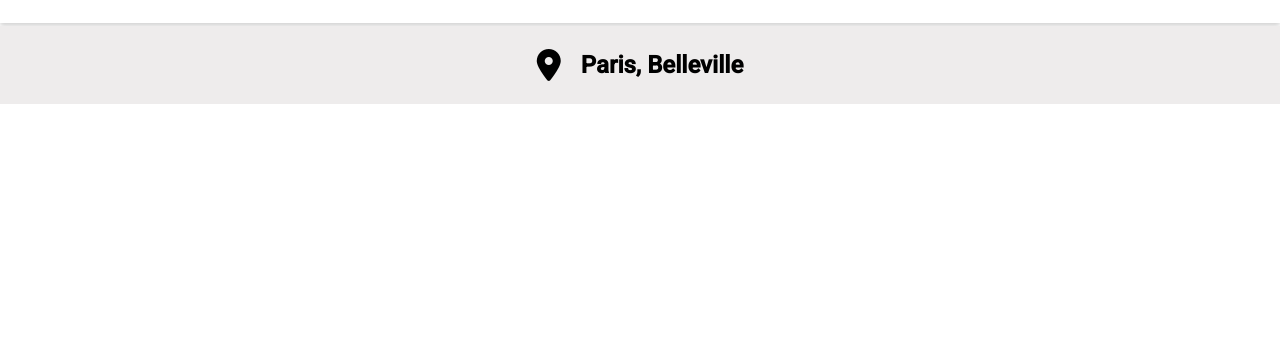
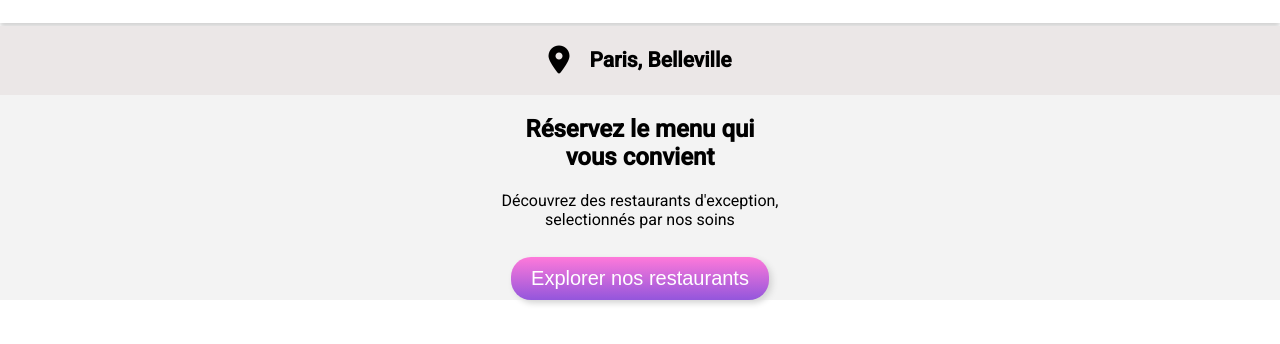
Before and after one commit to dansan973/ohmyfood2, a plain HTML site: page index.html in a window 1280 px wide. Shown: the part 66-410 px from the top of the page. Drawn offline with Linux system fonts and the light colour scheme; a web font is replaced by a local one.

Commit message:
explorer gradient

```diff
--- a/index.html
+++ b/index.html
@@ -19,6 +19,14 @@
             <i class="fa-solid fa-location-dot fa-2x"></i>
             <h2>Paris, Belleville</h2>
         </div>
+        <div class="explorer">
+            <h2>Réservez le menu qui <br> vous convient</h2>
+            <p>Découvrez des restaurants d'exception,<br> selectionnés par nos soins </p>
+            <button>Explorer nos restaurants</button>
+
+
+        </div>
+
     </main>
 </body>
 
--- a/style.css
+++ b/style.css
@@ -14,7 +14,7 @@ body {
 header {
     font-family: 'Shrikhand', cursive;
     text-align: center;
-    box-shadow: 0 3px 5px lightgray;
+    box-shadow: 0 4px 5px lightgray;
     padding: 4px;
 }
 
@@ -23,8 +23,32 @@ header {
     align-items: center;
     justify-content: center;
     text-align: center;
-    background-color: rgb(238, 236, 236);
+    background-color: rgb(235, 231, 231);
     padding: 5px;
     margin-top: 3px;
     gap: 20px;
+    font-size: 14px;
 }
+
+main {
+    background-color: rgb(243, 243, 243);
+}
+
+.explorer {
+    text-align: center;
+}
+
+.explorer button {
+    margin-top: 12px;
+    border: none;
+    border-radius: 20px;
+    background-image: linear-gradient(#ff79DA, #9356DC);
+    color: white;
+    box-shadow: 3px 3px 6px lightgray;
+    font-size: 20px;
+    padding: 10px 20px;
+}
+
+.explorer button:hover {
+    opacity: 0.8;
+}
```
